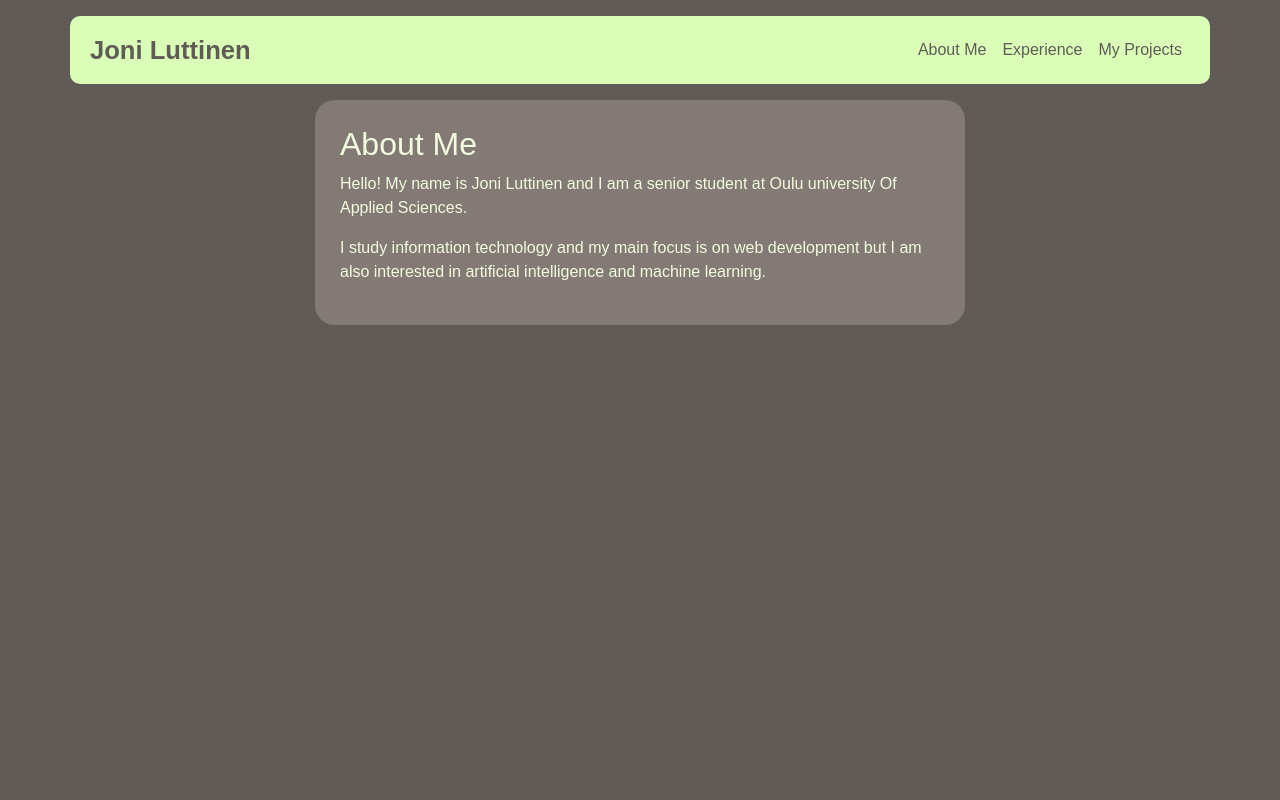
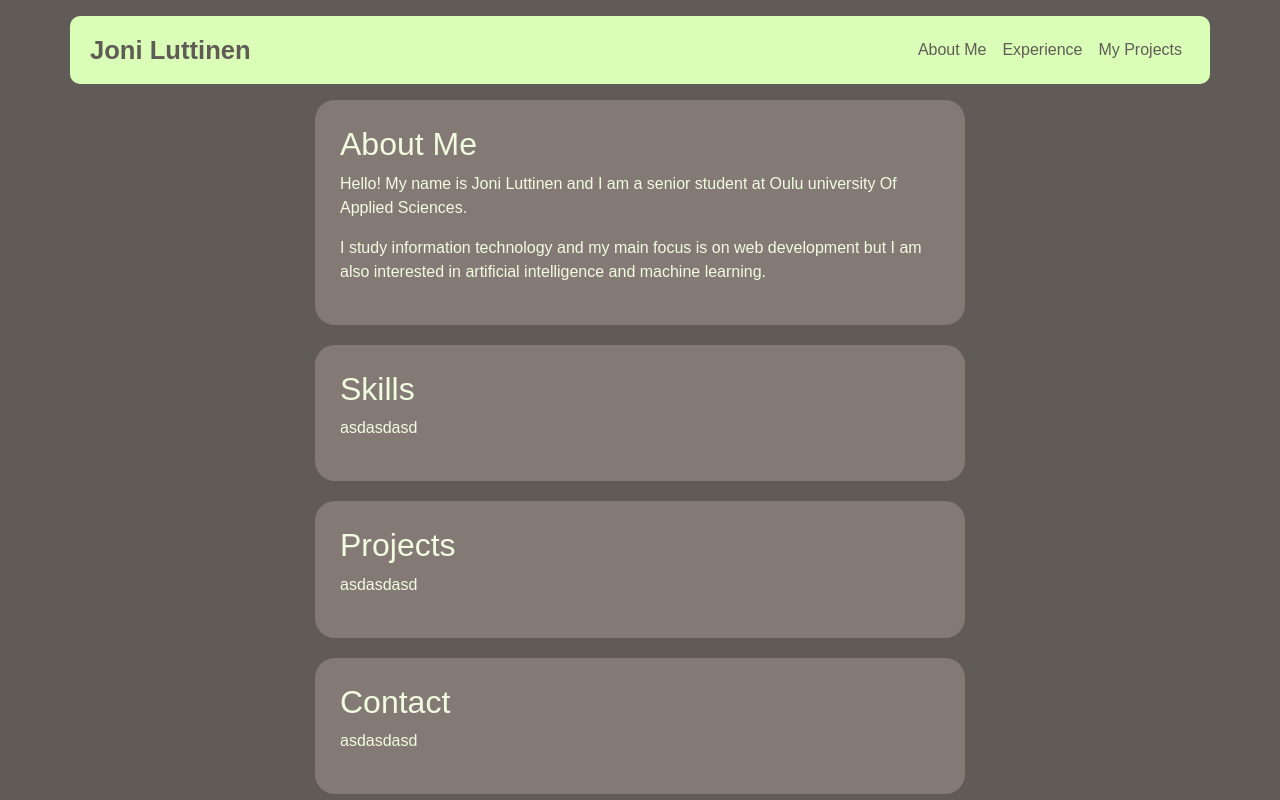
Before and after one commit to luttinenjoni/Portfolio_Website, a React (Vite) app in the folder pf-website/: page / in a window 1280 px wide. Built offline with nearby package versions, Linux system fonts and the light colour scheme.

Commit message:
Add: Containers for skills, projects and contact info.

```diff
--- a/pf-website/src/App.jsx
+++ b/pf-website/src/App.jsx
@@ -1,5 +1,8 @@
+import Navbar from "./components/Navbar.jsx";
 import AboutMe from "./pages/AboutMe.jsx";
-import Navbar from "./components/Navbar.jsx";
+import Skills from "./pages/Skills.jsx";
+import Projects from "./pages/Projects.jsx";
+import Contact from "./pages/Contact.jsx";
 
 function App() {
 
@@ -7,6 +10,9 @@ function App() {
     <>
       <Navbar />
       <AboutMe />
+      <Skills />
+      <Projects />
+      <Contact />
     </>
   )
 }
--- /dev/null
+++ b/pf-website/src/pages/Contact.jsx
@@ -0,0 +1,14 @@
+import "../styles/Contact.css";
+
+function contact() {
+  return (
+        <>
+        <div className="container contact">
+            <h2>Contact</h2>
+            <p>asdasdasd</p>
+        </div>
+        </>
+    )
+}
+
+export default contact
--- /dev/null
+++ b/pf-website/src/pages/Projects.jsx
@@ -0,0 +1,14 @@
+import "../styles/Projects.css";
+
+function projects() {
+  return (
+        <>
+        <div className="container projects">
+            <h2>Projects</h2>
+            <p>asdasdasd</p>
+        </div>
+        </>
+    )
+}
+
+export default projects
--- /dev/null
+++ b/pf-website/src/pages/Skills.jsx
@@ -0,0 +1,14 @@
+import "../styles/Skills.css";
+
+function skills() {
+  return (
+        <>
+        <div className="container skills">
+            <h2>Skills</h2>
+            <p>asdasdasd</p>
+        </div>
+        </>
+    )
+}
+
+export default skills
--- /dev/null
+++ b/pf-website/src/styles/Contact.css
@@ -0,0 +1,20 @@
+.container.contact {
+    flex-direction: column;
+    align-items: center;
+    justify-content: center;
+    border: 1px;
+    border-radius: 20px;
+    background-color: #837A75;
+    padding: 25px;
+    margin: 0 auto;
+    margin-top: 20px;
+    max-width: 650px;
+  }
+
+/* {
+  colors:
+  primary1: 605B56
+  primary2: 837A75
+  green1: ACC18A
+  green2: DAFEB7
+}
--- /dev/null
+++ b/pf-website/src/styles/Projects.css
@@ -0,0 +1,20 @@
+.container.projects {
+    flex-direction: column;
+    align-items: center;
+    justify-content: center;
+    border: 1px;
+    border-radius: 20px;
+    background-color: #837A75;
+    padding: 25px;
+    margin: 0 auto;
+    margin-top: 20px;
+    max-width: 650px;
+  }
+
+/* {
+  colors:
+  primary1: 605B56
+  primary2: 837A75
+  green1: ACC18A
+  green2: DAFEB7
+}
--- /dev/null
+++ b/pf-website/src/styles/Skills.css
@@ -0,0 +1,20 @@
+.container.skills {
+    flex-direction: column;
+    align-items: center;
+    justify-content: center;
+    border: 1px;
+    border-radius: 20px;
+    background-color: #837A75;
+    padding: 25px;
+    margin: 0 auto;
+    margin-top: 20px;
+    max-width: 650px;
+  }
+
+/* {
+  colors:
+  primary1: 605B56
+  primary2: 837A75
+  green1: ACC18A
+  green2: DAFEB7
+}
```
